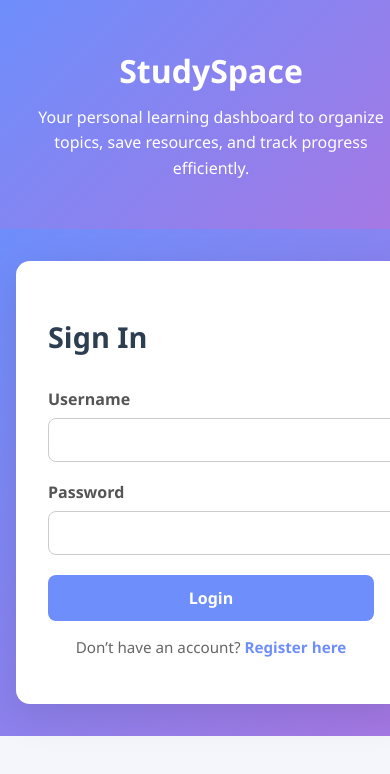
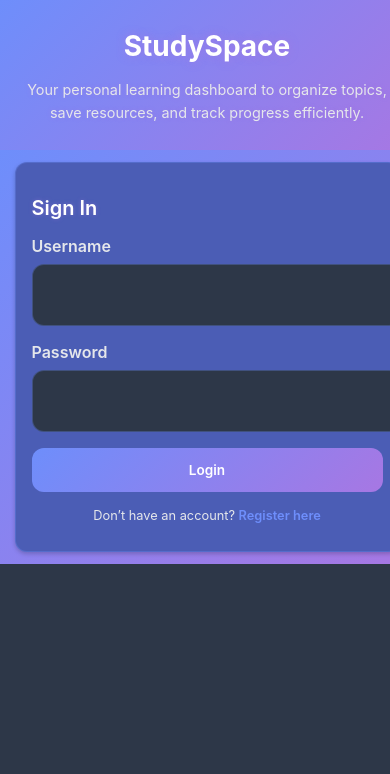
Before and after one commit to Saipramodh033/TrackReso, a React (Vite) app in the folder my-vue-app/: page /login in a window 390 px wide. Shown: the top 774 px of the page. Built offline with nearby package versions, Linux system fonts and the light colour scheme; no server answers.

Commit message:
addition of responsivness in login and registration pages

```diff
--- a/my-vue-app/src/styles/Login.css
+++ b/my-vue-app/src/styles/Login.css
@@ -2,32 +2,39 @@
 .login-wrapper {
     display: flex;
     height: 100vh;
-    font-family: 'Segoe UI', sans-serif;
-    background: #f4f6fb;
+    font-family: var(--font-primary);
+    background: var(--background-primary, #2d3748);
 }
 
 /* Left section: Branding */
 .login-left {
     flex: 1;
-    background: linear-gradient(135deg, #6e8efb, #a777e3);
-    color: white;
+    background: var(--primary-gradient, linear-gradient(135deg, #6e8efb, #a777e3));
+    color: var(--text-primary);
     display: flex;
     justify-content: center;
     align-items: center;
-    padding: 2rem;
+    padding: var(--container-padding);
     text-align: center;
+    position: relative;
+    z-index: 2;
 }
 
 .login-left .brand h1 {
-    font-size: 2.8rem;
-    margin-bottom: 1rem;
+    font-size: 2.5rem;
     font-weight: 700;
+    margin-bottom: var(--gap);
+    text-shadow: 0 0 8px rgba(167, 119, 227, 0.6);
 }
 
 .login-left .brand p {
-    font-size: 1.2rem;
+    font-size: 1.1rem;
     line-height: 1.6;
-    max-width: 400px;
+    max-width: 350px;
+    color: var(--text-secondary);
+    text-shadow: 0 0 4px rgba(167, 119, 227, 0.4);
+    overflow: hidden;
+    text-overflow: ellipsis;
 }
 
 /* Right section: Login Form */
@@ -36,27 +43,33 @@
     display: flex;
     justify-content: center;
     align-items: center;
-background: linear-gradient(135deg, #6e8efb, #a777e3);}
+    background: var(--primary-gradient, linear-gradient(135deg, #6e8efb, #a777e3));
+    position: relative;
+    z-index: 2;
+}
 
 .login-box {
-    background: #ffffff;
-    padding: 3rem;
-    border-radius: 14px;
-    box-shadow: 0 12px 40px rgba(0, 0, 0, 0.1);
+    background: var(--background-secondary, #4b5db5);
+    padding: 1.5rem;
+    border-radius: var(--border-radius);
+    box-shadow: var(--shadow-sm);
     width: 100%;
     max-width: 400px;
-    animation: slideUp 0.6s ease;
+    animation: fadeIn 0.6s ease;
+    border: 1px solid var(--border-color);
 }
 
 .login-box h2 {
-    font-size: 1.8rem;
-    margin-bottom: 2rem;
-    color: #2c3e50;
+    font-size: 1.75rem;
+    font-weight: 600;
+    margin-bottom: var(--gap);
+    color: var(--text-primary);
+    text-shadow: 0 0 4px rgba(167, 119, 227, 0.4);
 }
 
 /* Form fields */
 .input-group {
-    margin-bottom: 1.2rem;
+    margin-bottom: var(--gap);
     text-align: left;
 }
 
@@ -64,51 +77,62 @@ background: linear-gradient(135deg, #6e8efb, #a777e3);}
     display: block;
     margin-bottom: 0.5rem;
     font-weight: 600;
-    color: #555;
+    color: var(--text-secondary);
 }
 
 .input-group input {
     width: 100%;
-    padding: 12px;
-    border: 1px solid #ccc;
-    border-radius: 8px;
-    font-size: 1rem;
-    transition: border 0.3s, box-shadow 0.3s;
+    padding: 0.75rem;
+    border: 1px solid var(--border-color);
+    border-radius: var(--border-radius);
+    font-size: 0.9rem;
+    background-color: var(--background-primary);
+    color: var(--text-primary);
+    transition: var(--transition);
+    min-height: 44px;
+    overflow: hidden;
 }
 
 .input-group input:focus {
-    border-color: #6e8efb;
-    box-shadow: 0 0 8px rgba(110, 142, 251, 0.2);
+    border-color: var(--accent-color);
+    box-shadow: 0 0 6px rgba(110, 142, 251, 0.3);
     outline: none;
 }
 
 /* Buttons and links */
 .login-btn {
     width: 100%;
-    padding: 12px;
-    background: #6e8efb;
+    padding: 0.75rem;
+    background: var(--primary-gradient);
     border: none;
-    border-radius: 8px;
-    color: white;
-    font-size: 1rem;
-    font-weight: bold;
+    border-radius: var(--border-radius);
+    color: var(--text-primary);
+    font-size: 0.9rem;
+    font-weight: 600;
     cursor: pointer;
-    transition: background 0.3s ease;
+    transition: var(--transition);
+    min-height: 44px;
 }
 
 .login-btn:hover {
-    background: #5a7cfb;
+    background: var(--accent-hover);
+    transform: translateY(-1px);
+}
+
+.login-btn:focus {
+    outline: 3px solid var(--accent-color);
+    outline-offset: 2px;
 }
 
 .register-link {
-    margin-top: 1rem;
-    font-size: 0.95rem;
-    color: #666;
+    margin-top: var(--gap);
+    font-size: 0.9rem;
+    color: var(--text-secondary);
     text-align: center;
 }
 
 .register-link a {
-    color: #6e8efb;
+    color: var(--accent-color);
     text-decoration: none;
     font-weight: 600;
 }
@@ -117,47 +141,99 @@ background: linear-gradient(135deg, #6e8efb, #a777e3);}
     text-decoration: underline;
 }
 
-.error-message {
-    color: #e74c3c;
-    margin-bottom: 1rem;
-    font-size: 0.95rem;
-    text-align: left;
+.register-link a:focus {
+    outline: 3px solid var(--accent-color);
+    outline-offset: 2px;
 }
 
-/* Animation */
-@keyframes slideUp {
-    from {
-        opacity: 0;
-        transform: translateY(40px);
-    }
-    to {
-        opacity: 1;
-        transform: translateY(0);
-    }
+.error-message {
+    color: #e6004c;
+    margin-bottom: var(--gap);
+    font-size: 0.85rem;
+    text-align: left;
+    text-shadow: 0 0 3px rgba(230, 0, 76, 0.3);
 }
 
-/* Responsive */
+/* Responsive Design */
 @media (max-width: 768px) {
     .login-wrapper {
         flex-direction: column;
     }
-
-    .login-left, .login-right {
+    .login-left,
+    .login-right {
         flex: none;
         width: 100%;
         height: auto;
-        padding: 2rem 1rem;
+        padding: 1rem;
     }
-
     .login-left .brand h1 {
         font-size: 2rem;
     }
-
     .login-left .brand p {
         font-size: 1rem;
+        max-width: 100%;
     }
-
     .login-box {
-        padding: 2rem;
+        padding: 1.25rem;
+        max-width: 90%;
+    }
+    .login-box h2 {
+        font-size: 1.5rem;
     }
 }
+
+@media (max-width: 480px) {
+    .login-left,
+    .login-right {
+        padding: 0.75rem;
+    }
+    .login-left .brand h1 {
+        font-size: 1.75rem;
+    }
+    .login-left .brand p {
+        font-size: 0.9rem;
+    }
+    .login-box {
+        padding: 1rem;
+    }
+    .login-box h2 {
+        font-size: 1.25rem;
+    }
+    .input-group input,
+    .login-btn {
+        font-size: 0.85rem;
+        padding: 0.5rem;
+    }
+    .register-link,
+    .error-message {
+        font-size: 0.8rem;
+    }
+}
+
+@media (max-width: 360px) {
+    .login-left,
+    .login-right {
+        padding: 0.5rem;
+    }
+    .login-left .brand h1 {
+        font-size: 1.5rem;
+    }
+    .login-left .brand p {
+        font-size: 0.85rem;
+    }
+    .login-box {
+        padding: 0.75rem;
+    }
+    .login-box h2 {
+        font-size: 1.1rem;
+    }
+    .input-group input,
+    .login-btn {
+        font-size: 0.8rem;
+        padding: 0.4rem;
+    }
+    .register-link,
+    .error-message {
+        font-size: 0.75rem;
+    }
+}
--- a/my-vue-app/src/styles/Register.css
+++ b/my-vue-app/src/styles/Register.css
@@ -2,32 +2,39 @@
 .login-wrapper {
     display: flex;
     height: 100vh;
-    font-family: 'Segoe UI', sans-serif;
-    background: #f4f6fb;
+    font-family: var(--font-primary);
+    background: var(--background-primary, #2d3748);
 }
 
 /* Left section: Branding */
 .login-left {
     flex: 1;
-    background: linear-gradient(135deg, #6e8efb, #a777e3);
-    color: white;
+    background: var(--primary-gradient, linear-gradient(135deg, #6e8efb, #a777e3));
+    color: var(--text-primary);
     display: flex;
     justify-content: center;
     align-items: center;
-    padding: 2rem;
+    padding: var(--container-padding);
     text-align: center;
+    position: relative;
+    z-index: 2;
 }
 
 .login-left .brand h1 {
-    font-size: 2.8rem;
-    margin-bottom: 1rem;
+    font-size: 2.5rem;
     font-weight: 700;
+    margin-bottom: var(--gap);
+    text-shadow: 0 0 8px rgba(167, 119, 227, 0.6);
 }
 
 .login-left .brand p {
-    font-size: 1.2rem;
+    font-size: 1.1rem;
     line-height: 1.6;
-    max-width: 400px;
+    max-width: 350px;
+    color: var(--text-secondary);
+    text-shadow: 0 0 4px rgba(167, 119, 227, 0.4);
+    overflow: hidden;
+    text-overflow: ellipsis;
 }
 
 /* Right section: Register Form */
@@ -36,28 +43,33 @@
     display: flex;
     justify-content: center;
     align-items: center;
-    background: linear-gradient(135deg, #6e8efb, #a777e3);
+    background: var(--primary-gradient, linear-gradient(135deg, #6e8efb, #a777e3));
+    position: relative;
+    z-index: 2;
 }
 
 .login-box {
-    background: #ffffff;
-    padding: 3rem;
-    border-radius: 14px;
-    box-shadow: 0 12px 40px rgba(0, 0, 0, 0.1);
+    background: var(--background-secondary, #4b5db5);
+    padding: 2rem;
+    border-radius: var(--border-radius);
+    box-shadow: var(--shadow-sm);
     width: 100%;
     max-width: 400px;
-    animation: slideUp 0.6s ease;
+    animation: fadeIn 0.6s ease;
+    border: 1px solid var(--border-color);
 }
 
 .login-box h2 {
-    font-size: 1.8rem;
-    margin-bottom: 2rem;
-    color: #2c3e50;
+    font-size: 1.75rem;
+    font-weight: 600;
+    margin-bottom: var(--gap);
+    color: var(--text-primary);
+    text-shadow: 0 0 4px rgba(167, 119, 227, 0.4);
 }
 
 /* Form fields */
 .input-group {
-    margin-bottom: 1.2rem;
+    margin-bottom: var(--gap);
     text-align: left;
 }
 
@@ -65,51 +77,62 @@
     display: block;
     margin-bottom: 0.5rem;
     font-weight: 600;
-    color: #555;
+    color: var(--text-secondary);
 }
 
 .input-group input {
     width: 100%;
-    padding: 12px;
-    border: 1px solid #ccc;
-    border-radius: 8px;
-    font-size: 1rem;
-    transition: border 0.3s, box-shadow 0.3s;
+    padding: 0.75rem;
+    border: 1px solid var(--border-color);
+    border-radius: var(--border-radius);
+    font-size: 0.9rem;
+    background-color: var(--background-primary);
+    color: var(--text-primary);
+    transition: var(--transition);
+    min-height: 44px;
+    overflow: hidden;
 }
 
 .input-group input:focus {
-    border-color: #6e8efb;
-    box-shadow: 0 0 8px rgba(110, 142, 251, 0.2);
+    border-color: var(--accent-color);
+    box-shadow: 0 0 6px rgba(110, 142, 251, 0.3);
     outline: none;
 }
 
 /* Buttons and links */
 .login-btn {
     width: 100%;
-    padding: 12px;
-    background: #6e8efb;
+    padding: 0.75rem;
+    background: var(--primary-gradient);
     border: none;
-    border-radius: 8px;
-    color: white;
-    font-size: 1rem;
-    font-weight: bold;
+    border-radius: var(--border-radius);
+    color: var(--text-primary);
+    font-size: 0.9rem;
+    font-weight: 600;
     cursor: pointer;
-    transition: background 0.3s ease;
+    transition: var(--transition);
+    min-height: 44px;
 }
 
 .login-btn:hover {
-    background: #5a7cfb;
+    background: var(--accent-hover);
+    transform: translateY(-1px);
+}
+
+.login-btn:focus {
+    outline: 3px solid var(--accent-color);
+    outline-offset: 2px;
 }
 
 .register-link {
-    margin-top: 1rem;
-    font-size: 0.95rem;
-    color: #666;
+    margin-top: var(--gap);
+    font-size: 0.9rem;
+    color: var(--text-secondary);
     text-align: center;
 }
 
 .register-link a {
-    color: #6e8efb;
+    color: var(--accent-color);
     text-decoration: none;
     font-weight: 600;
 }
@@ -118,47 +141,99 @@
     text-decoration: underline;
 }
 
-.error-message {
-    color: #e74c3c;
-    margin-bottom: 1rem;
-    font-size: 0.95rem;
-    text-align: left;
+.register-link a:focus {
+    outline: 3px solid var(--accent-color);
+    outline-offset: 2px;
 }
 
-/* Animation */
-@keyframes slideUp {
-    from {
-        opacity: 0;
-        transform: translateY(40px);
-    }
-    to {
-        opacity: 1;
-        transform: translateY(0);
-    }
+.error-message {
+    color: #e6004c;
+    margin-bottom: var(--gap);
+    font-size: 0.85rem;
+    text-align: left;
+    text-shadow: 0 0 3px rgba(230, 0, 76, 0.3);
 }
 
-/* Responsive */
+/* Responsive Design */
 @media (max-width: 768px) {
     .login-wrapper {
         flex-direction: column;
     }
-
-    .login-left, .login-right {
+    .login-left,
+    .login-right {
         flex: none;
         width: 100%;
         height: auto;
-        padding: 2rem 1rem;
+        padding: 1rem;
     }
-
     .login-left .brand h1 {
         font-size: 2rem;
     }
-
     .login-left .brand p {
         font-size: 1rem;
+        max-width: 100%;
     }
-
     .login-box {
-        padding: 2rem;
+        padding: 1.5rem;
+        max-width: 90%;
+    }
+    .login-box h2 {
+        font-size: 1.5rem;
     }
 }
+
+@media (max-width: 480px) {
+    .login-left,
+    .login-right {
+        padding: 0.75rem;
+    }
+    .login-left .brand h1 {
+        font-size: 1.75rem;
+    }
+    .login-left .brand p {
+        font-size: 0.9rem;
+    }
+    .login-box {
+        padding: 1rem;
+    }
+    .login-box h2 {
+        font-size: 1.25rem;
+    }
+    .input-group input,
+    .login-btn {
+        font-size: 0.85rem;
+        padding: 0.5rem;
+    }
+    .register-link,
+    .error-message {
+        font-size: 0.8rem;
+    }
+}
+
+@media (max-width: 360px) {
+    .login-left,
+    .login-right {
+        padding: 0.5rem;
+    }
+    .login-left .brand h1 {
+        font-size: 1.5rem;
+    }
+    .login-left .brand p {
+        font-size: 0.85rem;
+    }
+    .login-box {
+        padding: 0.75rem;
+    }
+    .login-box h2 {
+        font-size: 1.1rem;
+    }
+    .input-group input,
+    .login-btn {
+        font-size: 0.8rem;
+        padding: 0.4rem;
+    }
+    .register-link,
+    .error-message {
+        font-size: 0.75rem;
+    }
+}
```
